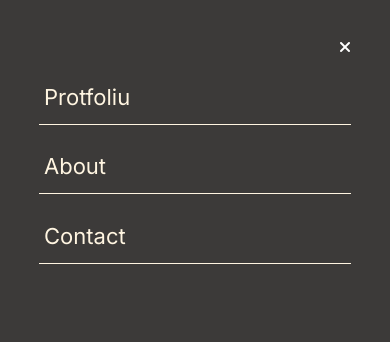
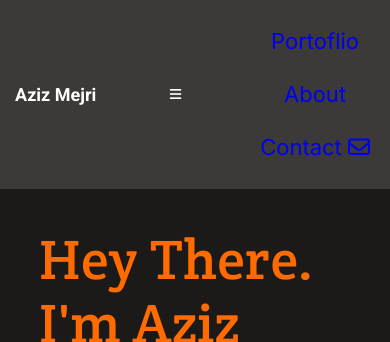
Before and after one commit to wickathou/mobile-menu-trial, a website: page index.html in a window 390 px wide. Shown: the top 342 px of the page. Drawn offline with Linux system fonts and the light colour scheme.

Commit message:
Added fixes to navbar and readme

```diff
--- a/css/main.css
+++ b/css/main.css
@@ -429,7 +429,7 @@ textarea {
 }
 
 .not-active {
-  display: flex;
+  display: none;
 }
 
 #mobile-menu a {
--- a/index.html
+++ b/index.html
@@ -19,15 +19,15 @@
         <div>
           <i id="close" class="fas fa-xmark"></i>
           <ul>
-            <li><a class="mobile-link" href="#projects">Protfoliu</a></li>
-            <li><a class="mobile-link" href="#aAbout-me">About</a></li>
+            <li><a class="mobile-link" href="#projects>Protfoliu</a></li>
+            <li><a class="mobile-link" href="#about-me">About</a></li>
             <li>
-              <a class="mobile-link" href="#c#ontact">Contact</a>
+              <a class="mobile-link" href="#contact">Contact</a>
             </li>
           </ul>
         </div>
       </nav>
-      <nav id="desktop-nav">
+      <nav id="desktop-nav>
         <ul>
           <li><a class="nav-link" href="#projects">Portoflio</a></li>
           <li><a class="nav-link" href="#about-me">About</a></li>
```
Also changed, not shown: README.md.
